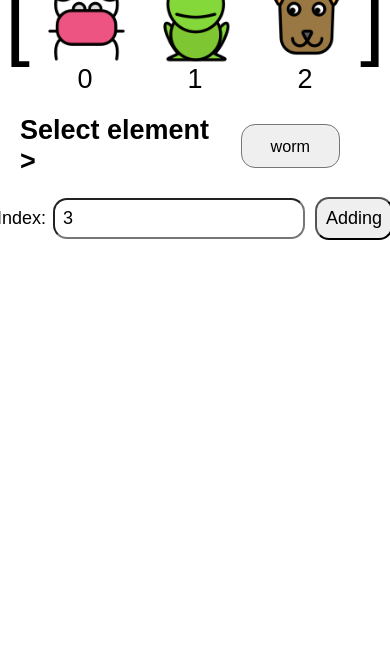
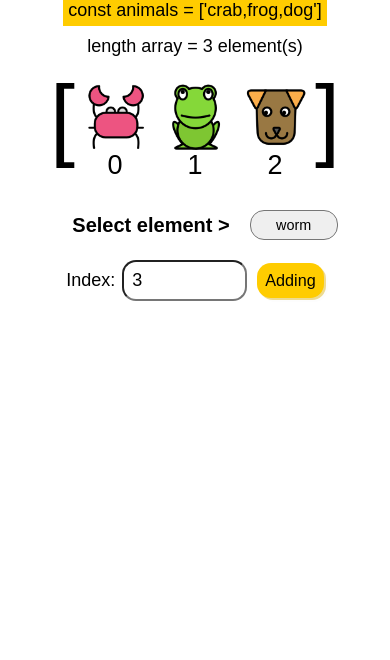
Before and after one commit to arhmann/array-kids, a plain HTML site: page index.html in a window 390 px wide. Shown: the part 184-844 px from the top of the page. Drawn offline with Linux system fonts and the light colour scheme.

Commit message:
added mobile ver.

```diff
--- a/arr.css
+++ b/arr.css
@@ -1,9 +1,16 @@
         html,
         body {
-    font-family: Arial, Helvetica, sans-serif;
+            font-family: Arial;
             font-size: 18px;
             margin: 0;
             padding: 0;
+        }
+
+        button {
+            border: none;
+            font: inherit;
+            color: inherit;
+            background-color: transparent;
         }
 
         .row {
@@ -110,3 +117,47 @@ select {
             margin-right: 50px;
             padding: 0 10px 0;
         }
+
+        @media (max-width:815px) {
+            .container {
+                max-width: 320px;
+            }
+            .img_animal {
+                width: 80px;
+                height: 100%;
+            }
+            .h1 {
+                margin: 107px 0 10px;
+            }
+            h2 {
+                margin: 0 9px 0;
+                font-size: 20px;
+            }
+            select {
+                width: 88px;
+                height: 30px;
+                font-size: 0.8rem;
+                margin-right: 0;
+            }
+            input {
+                margin: 0 10px 0 0;
+                width: 105px;
+            }
+            button {
+                font-size: 0.9rem;
+                padding: 8px;
+                background: #fc0;
+                box-shadow: 2px 2px rgb(237, 219, 146), 4px 4px #fdfdfd;
+            }
+            .row {
+                flex-wrap: wrap;
+            }
+            .out {
+                max-width: 300px;
+                white-space: nowrap;
+                overflow: hidden;
+                background: #fc0;
+                padding: 5px;
+                text-overflow: ellipsis;
+            }
+        }
--- a/arr.js
+++ b/arr.js
@@ -9,7 +9,7 @@ function showArr(arr, elem) {
 
     }
     document.querySelector(elem).innerHTML = out;
-    document.querySelector('.out_length').innerHTML = `length arr ${animals.length}`;
+    document.querySelector('.out_length').innerHTML = `length array = ${animals.length} element(s)`;
     document.querySelector('.out').innerHTML = `const animals = ['${animals}']`;
 
 }
@@ -18,7 +18,7 @@ showArr(animals, '.out_img');
 
 function addToArray() {
     let index = parseInt(document.querySelector('.array_index').value);
-    if (index > 50) {
+    if (index > 30) {
         alert('WOOOW enter number less')
         return false;
     } else if (index < 0) {
```
Lines whose indentation alone changed are shown as unchanged.
